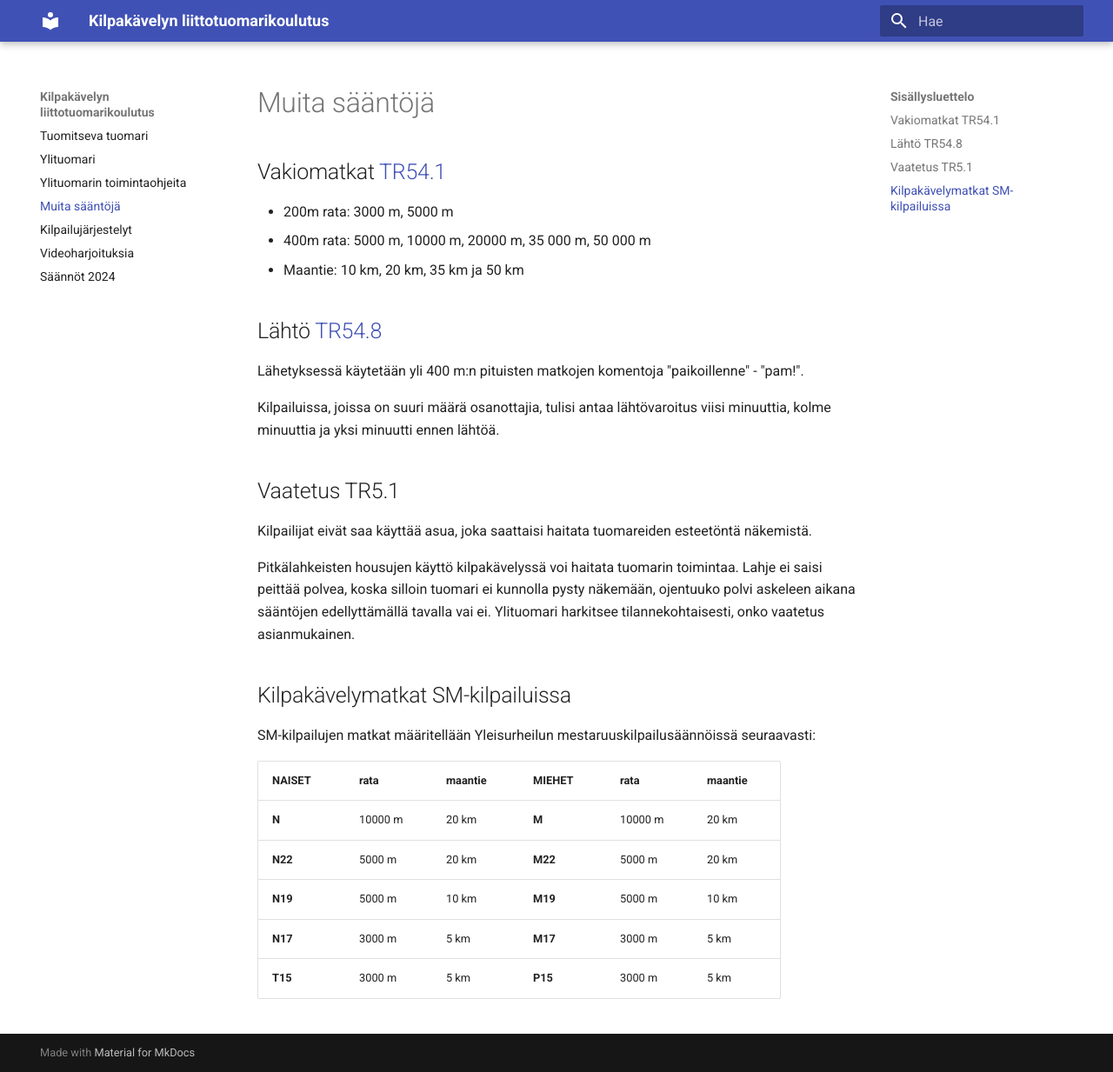
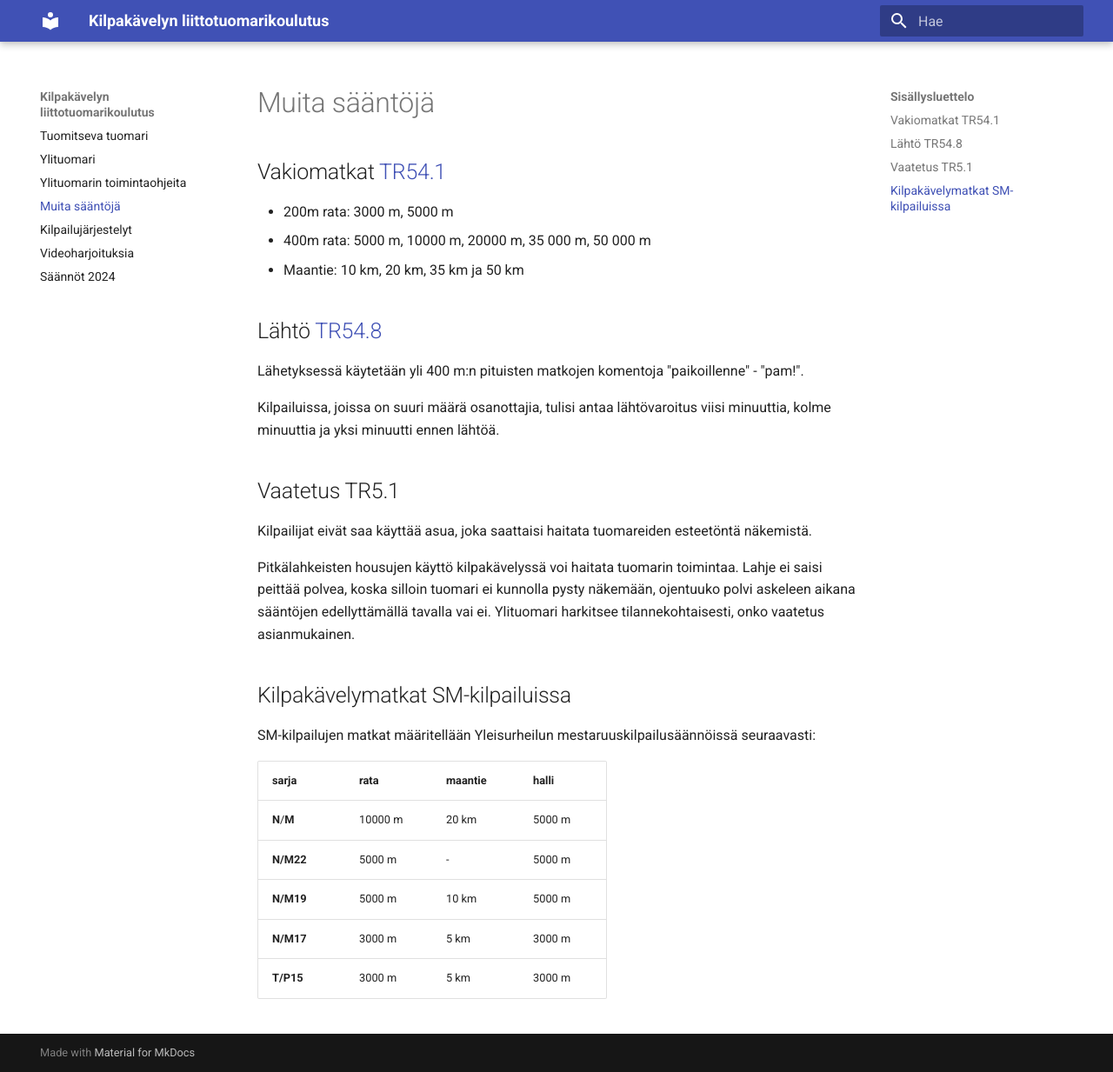
Before and after one commit to markkuruonavaara/liittotuomari, an MkDocs documentation site: the page built from docs/muita_saantoja.md, in a window 1280 px wide and 1233 px high. Shown: the whole window at 87% size. Built offline with MkDocs 1.6.1 and Material for MkDocs 9.7.7, drawn with Linux system fonts in a browser that asks for light colours.

Commit message:
Pieniä muutoksia, juotto-osiota selkiytetty, SM-matkat päivitetty

```diff
--- a/docs/muita_saantoja.md
+++ b/docs/muita_saantoja.md
@@ -23,10 +23,10 @@ Pitkälahkeisten housujen käyttö kilpakävelyssä voi haitata tuomarin toimint
 
 SM-kilpailujen matkat määritellään Yleisurheilun mestaruuskilpailusäännöissä seuraavasti:
 
-| NAISET  | rata    | maantie    | MIEHET  | rata    | maantie    |
-| :-----  | :------ | :--------- | :-----  | :------ | :--------- |
-| __N__   | 10000 m | 20 km      | __M__   | 10000 m | 20 km       |
-| __N22__ | 5000 m  | 20 km      | __M22__ | 5000 m  | 20 km      |
-| __N19__ | 5000 m  | 10 km      | __M19__ | 5000 m  | 10 km      |
-| __N17__ | 3000 m  | 5 km       | __M17__ | 3000 m  | 5 km       |
-| __T15__ | 3000 m  | 5 km       | __P15__ | 3000 m  | 5 km       |
+| sarja       | rata    | maantie | halli   |
+| :-----      | :------ | :------ | :------ |
+| __N__/__M__ | 10000 m | 20 km   | 5000 m  |
+| __N/M22__   | 5000 m  | -       | 5000 m  |
+| __N/M19__   | 5000 m  | 10 km   | 5000 m  |
+| __N/M17__   | 3000 m  | 5 km    | 3000 m  |
+| __T/P15__   | 3000 m  | 5 km    | 3000 m  |
```
Also changed, not shown: docs/index.md (+1 -1 lines), docs/kilpailujarjestelyt.md (+16 -9 lines), docs/ylituomarin_toiminta.md (+2 -2 lines).
